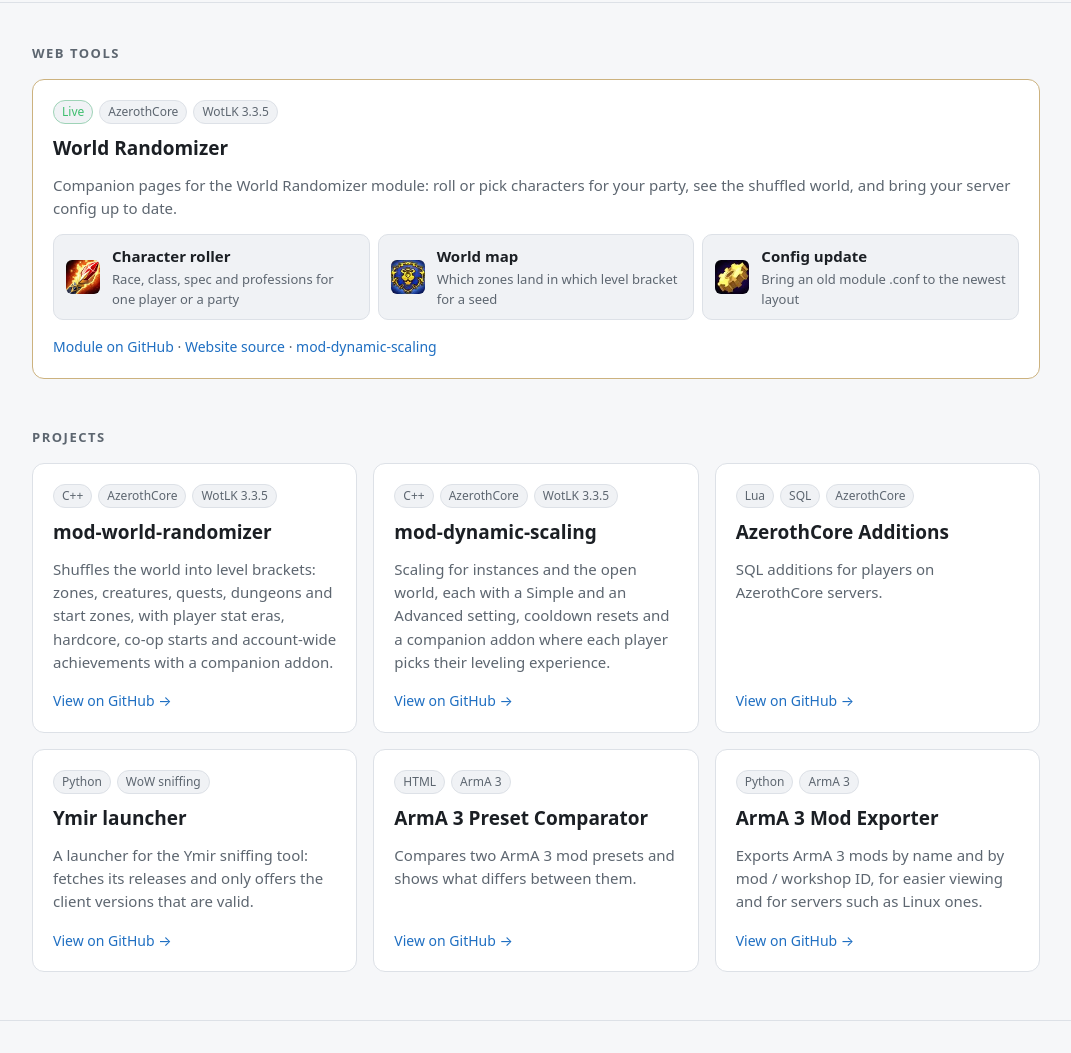
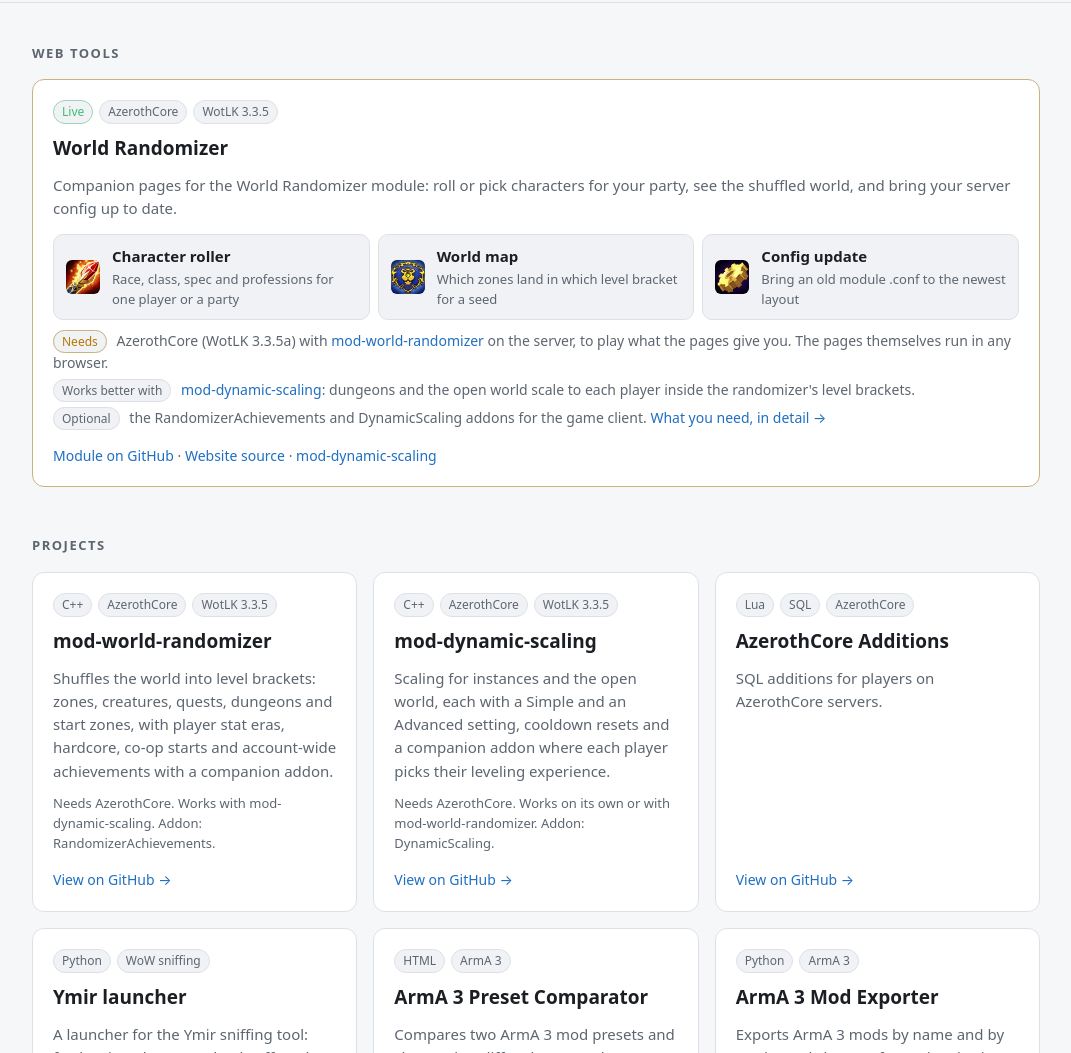
Before and after one commit to TheSCREWEDSoftware/TheSCREWEDSoftware.github.io, a plain HTML site: page index.html in a window 1280 px wide. Shown: the part 347-1400 px from the top of the page, without its empty margins (104-1175 px from the left). Drawn offline with Linux system fonts and the light colour scheme.

Commit message:
What each project needs: the modules, mod-dynamic-scaling, the addons
Co-Authored-By: Claude Opus 5.5 <noreply@anthropic.com>

```diff
--- a/index.html
+++ b/index.html
@@ -80,6 +80,10 @@
   .tool b { display: block; font-size: 15px; }
   .tool span { display: block; font-size: 13px; color: var(--muted); }
   .card .more { margin-top: auto; padding-top: 6px; font-size: 14px; }
+  .needs { display: flex; flex-direction: column; gap: 6px; font-size: 14px; color: var(--muted); }
+  .needs .tag { margin-right: 6px; }
+  .small-note { font-size: 13px !important; }
+  .tag.req { color: var(--accent); border-color: color-mix(in srgb, var(--accent) 45%, var(--line)); }
 
   footer { padding: 40px 0 48px; color: var(--muted); font-size: 14px; border-top: 1px solid var(--line);
     margin-top: 40px; }
@@ -138,6 +142,16 @@
             <div><b>Config update</b><span>Bring an old module .conf to the newest layout</span></div>
           </a>
         </div>
+        <div class="needs">
+          <div><span class="tag req">Needs</span> AzerothCore (WotLK 3.3.5a) with
+            <a href="https://github.com/TheSCREWEDSoftware/mod-world-randomizer">mod-world-randomizer</a> on the
+            server, to play what the pages give you. The pages themselves run in any browser.</div>
+          <div><span class="tag">Works better with</span>
+            <a href="https://github.com/TheSCREWEDSoftware/mod-dynamic-scaling">mod-dynamic-scaling</a>: dungeons and
+            the open world scale to each player inside the randomizer's level brackets.</div>
+          <div><span class="tag">Optional</span> the RandomizerAchievements and DynamicScaling addons for the game
+            client. <a href="/mod-world-randomizer-website/about.html">What you need, in detail &rarr;</a></div>
+        </div>
         <p class="more">
           <a href="https://github.com/TheSCREWEDSoftware/mod-world-randomizer">Module on GitHub</a> &middot;
           <a href="https://github.com/TheSCREWEDSoftware/mod-world-randomizer-website">Website source</a> &middot;
@@ -156,6 +170,7 @@
         <h3>mod-world-randomizer</h3>
         <p>Shuffles the world into level brackets: zones, creatures, quests, dungeons and start zones, with player
           stat eras, hardcore, co-op starts and account-wide achievements with a companion addon.</p>
+        <p class="small-note">Needs AzerothCore. Works with mod-dynamic-scaling. Addon: RandomizerAchievements.</p>
         <a class="more" href="https://github.com/TheSCREWEDSoftware/mod-world-randomizer">View on GitHub &rarr;</a>
       </article>
       <article class="card">
@@ -164,6 +179,8 @@
         <h3>mod-dynamic-scaling</h3>
         <p>Scaling for instances and the open world, each with a Simple and an Advanced setting, cooldown resets and a
           companion addon where each player picks their leveling experience.</p>
+        <p class="small-note">Needs AzerothCore. Works on its own or with mod-world-randomizer. Addon:
+          DynamicScaling.</p>
         <a class="more" href="https://github.com/TheSCREWEDSoftware/mod-dynamic-scaling">View on GitHub &rarr;</a>
       </article>
       <article class="card">
```
